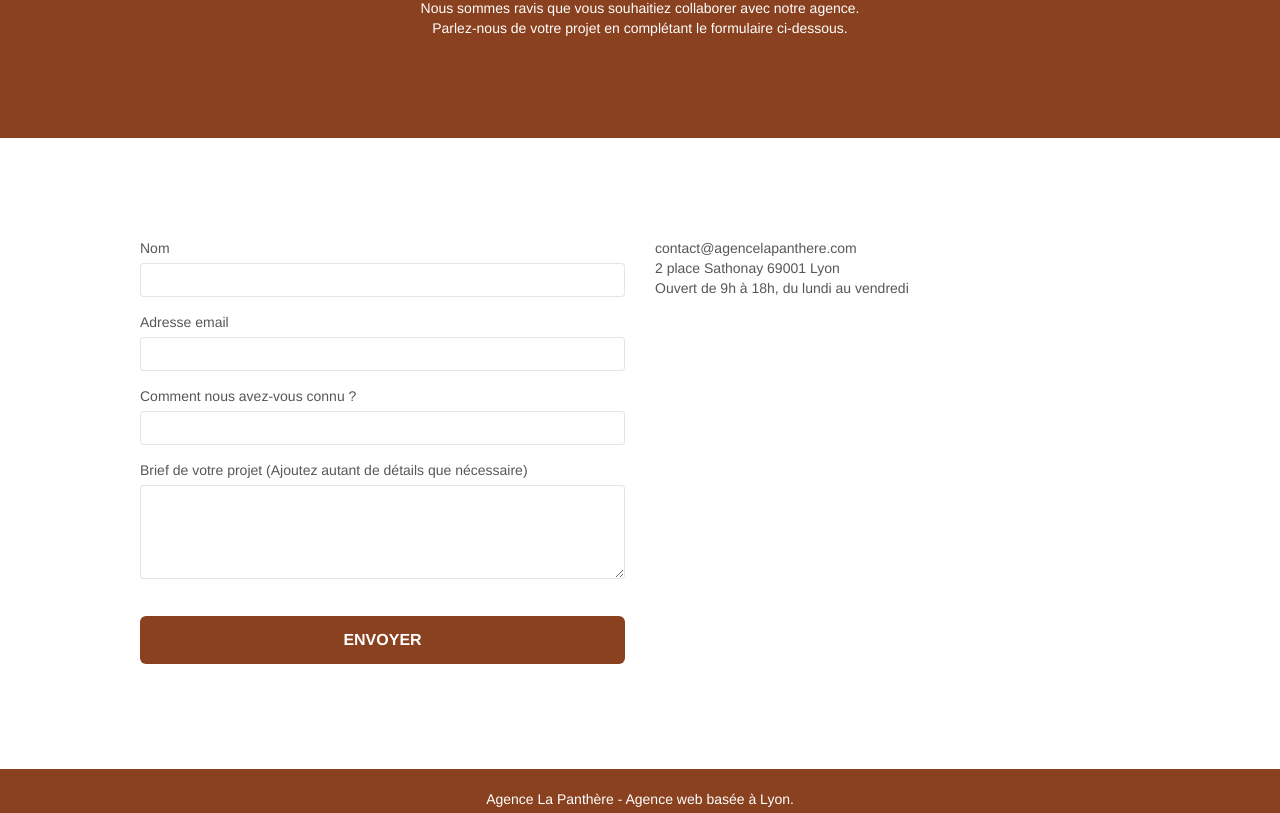
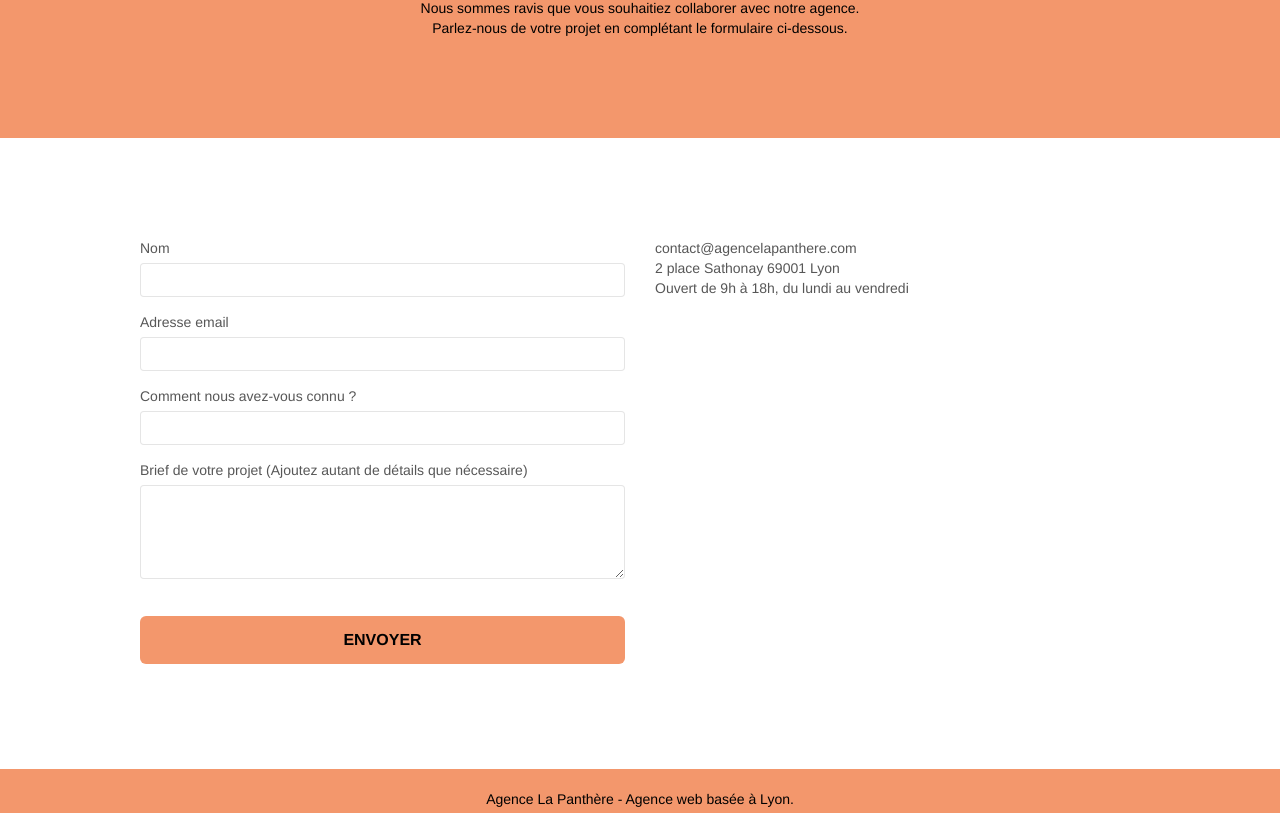
Before and after one commit to HemJeyDev/la-panthere, a plain HTML site: page Contact.html in a window 1280 px wide. Shown: the part 266-1079 px from the top of the page. Drawn offline with nearby package versions, Linux system fonts and the light colour scheme; files that its build step writes are made by us from their sources; a script that the page names is missing.

Commit message:
retour au couleur d'origine et changement des couleurs du text pour le score waven

```diff
--- a/Contact.html
+++ b/Contact.html
@@ -63,10 +63,10 @@
 	<div class="container bloc-lg">
 		<div class="row">
 			<div class="col-sm-12">
-				<h1 class="text-center hero-bloc-text tc-white">
+				<h1 class="text-center hero-bloc-text black">
 					Parlons web design !
 				</h1>
-				<p class="text-center mg-lg tc-white tight-width-whitespace">
+				<p class="text-center mg-lg black tight-width-whitespace">
 					Nous sommes ravis que vous souhaitiez collaborer avec notre agence.<br>
 					Parlez-nous de votre projet en complétant le formulaire ci-dessous.
 				</p>
@@ -131,7 +131,7 @@
 	<div class="container bloc-sm">
 		<div class="row">
 			<div class="col-sm-12">
-				<p class="text-center white">
+				<p class="text-center black">
 					Agence La Panthère - Agence web basée à Lyon.<br>
 				</p>
 				<div class="row row-no-gutters social">
--- a/style.css
+++ b/style.css
@@ -639,6 +639,10 @@ a[data-lightbox]:hover img {
     background: none;
 }
 
+.footer__text {
+    color: #FFF!important;
+}
+
 h1,
 h2,
 h3,
@@ -651,7 +655,7 @@ label,
 a {
     font-family: "helvetica";
     font-weight: 400;
-    color: #575757!important;
+    color: #575757;
 }
 
 .h2__default {
@@ -674,10 +678,6 @@ a {
     font-weight: 400;
     color: #575757!important;
     font-size: 2rem;
-}
-
-.footer__text {
-    color: #FFF;
 }
 
 .container {
@@ -765,6 +765,10 @@ h4 {
     color: #FFFFFF!important;
 }
 
+.black {
+    color: #000000!important;
+}
+
 .portfolio-thumb {
     margin-bottom: 24px;
 }
@@ -797,7 +801,7 @@ h4 {
 }
 
 .bgc-atomic-tangerine {
-    background-color: #8a411f;
+    background-color: #F3976C;
 }
 
 .tc-white {
@@ -805,8 +809,8 @@ h4 {
 }
 
 .btn-atomic-tangerine {
-    background: #8a411f;
-    color: #ffffff!important;
+    background: #F3976C;
+    color: #000000!important;
 }
 
 .btn-atomic-tangerine:hover {
```
Also changed, not shown: index.html (+3 -3 lines).
